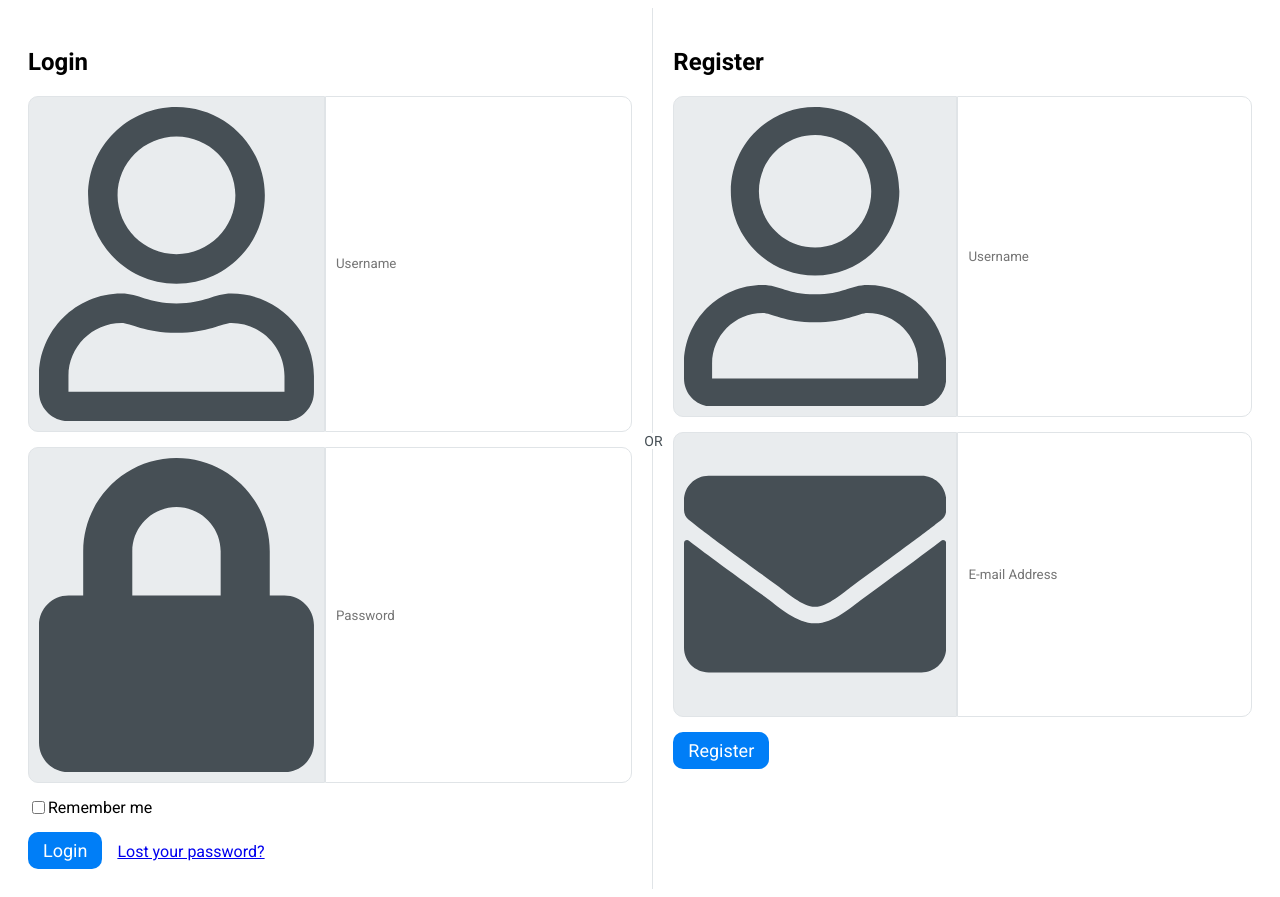
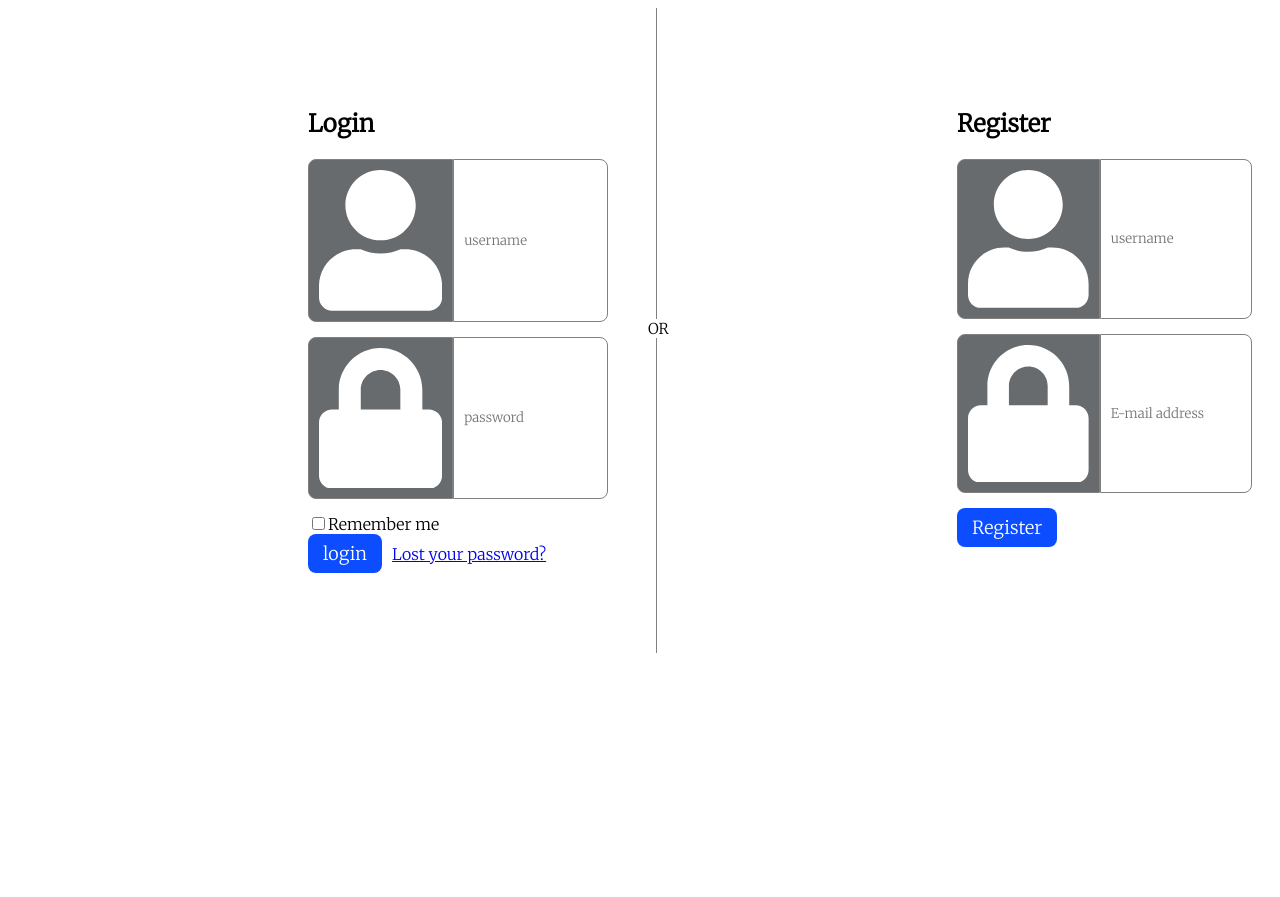
Before and after one commit to ppm-jew9207/front-end-react, a React (Create React App) app: page / in a window 1280 px wide. After the commit the page ends 800 px from the top, so only its background shows below. Built offline with nearby package versions, Linux system fonts and the light colour scheme.

Commit message:
First my commit.
Pirmas bandymas.

```diff
--- a/public/index.html
+++ b/public/index.html
@@ -2,19 +2,11 @@
 <html lang="en">
   <head>
     <meta charset="utf-8" />
-    <link rel="icon" href="%PUBLIC_URL%/favicon.ico" />
-    <meta name="viewport" content="width=device-width, initial-scale=1" />
-    <meta name="theme-color" content="#000000" />
-    <meta
-      name="description"
-      content="Web site created using create-react-app"
-    />
-    <link rel="apple-touch-icon" href="%PUBLIC_URL%/logo192.png" />
-    <link rel="manifest" href="%PUBLIC_URL%/manifest.json" />
-    <title>Mentorystės portalas</title>
+    <title>React App</title>
   </head>
   <body>
     <noscript>You need to enable JavaScript to run this app.</noscript>
     <div id="root"></div>
+
   </body>
 </html>
--- a/src/App.js
+++ b/src/App.js
@@ -1,6 +1,6 @@
-import React from 'react'
-import LoginPage from './pages/LoginPage'
+import React from 'react';
+import LoginPage from './page/LoginPage';
 
-export default function App() {
+export default function app() {
   return <LoginPage />
 }
--- /dev/null
+++ b/src/components/LoginForm.js
@@ -0,0 +1,31 @@
+import React from 'react';
+import {UserIcon, LockIcon} from "../icons/FontIcons";
+
+const LoginForm = () => {
+    return (
+        <div className='form-container'>
+            <h2>Login</h2>
+            <form id="login">
+                <div className="input-container">
+                <UserIcon />
+                <input type="text" name="username" placeholder="username" />
+                </div>
+                <div className="input-container">
+                <LockIcon />
+                <input type="password" name="username" placeholder="password" />
+                </div>
+                <div>
+                <input type="checkbox" name="remember" id="remember" />
+                <label htmlFor="remember" className="remember-me">Remember me</label>
+                </div>
+                <div>
+                    <input className="button" type="submit" value="login"/>
+                    <a href="#" className="lost">Lost your password?</a>
+                </div>
+
+            </form>
+        </div>
+    );
+};
+
+export default LoginForm;
--- /dev/null
+++ b/src/components/RegisterForm.js
@@ -0,0 +1,26 @@
+import React from 'react';
+import {UserIcon, LockIcon} from "../icons/FontIcons";
+
+const RegisterForm = () => {
+return(
+    <div className='form-container'>
+    <h2>Register</h2>
+    <form id="register">
+        <div className="input-container">
+        <UserIcon />
+        <input type="text" name="username" placeholder="username" />
+        </div>
+        <div className="input-container">
+        <LockIcon />
+        <input type="email" name="email" placeholder="E-mail address" />
+        </div>
+        <div>
+            <input className="button" type="submit" value="Register"/>
+        </div>
+
+    </form>
+</div>
+);
+}
+
+export default RegisterForm;
--- /dev/null
+++ b/src/icons/FontIcons.js
@@ -0,0 +1,11 @@
+import React from "react";
+
+export const UserIcon = () => {
+    return(
+        <svg aria-hidden="true" focusable="false" data-prefix="fas" data-icon="user" class="svg-inline--fa fa-user fa-w-14" role="img" xmlns="http://www.w3.org/2000/svg" viewBox="0 0 448 512"><path fill="currentColor" d="M224 256c70.7 0 128-57.3 128-128S294.7 0 224 0 96 57.3 96 128s57.3 128 128 128zm89.6 32h-16.7c-22.2 10.2-46.9 16-72.9 16s-50.6-5.8-72.9-16h-16.7C60.2 288 0 348.2 0 422.4V464c0 26.5 21.5 48 48 48h352c26.5 0 48-21.5 48-48v-41.6c0-74.2-60.2-134.4-134.4-134.4z"></path></svg>
+    )
+}
+export const LockIcon = () => {
+    return(
+        <svg aria-hidden="true" focusable="false" data-prefix="fas" data-icon="lock" class="svg-inline--fa fa-lock fa-w-14" role="img" xmlns="http://www.w3.org/2000/svg" viewBox="0 0 448 512"><path fill="currentColor" d="M400 224h-24v-72C376 68.2 307.8 0 224 0S72 68.2 72 152v72H48c-26.5 0-48 21.5-48 48v192c0 26.5 21.5 48 48 48h352c26.5 0 48-21.5 48-48V272c0-26.5-21.5-48-48-48zm-104 0H152v-72c0-39.7 32.3-72 72-72s72 32.3 72 72v72z"></path></svg>    )
+}
--- /dev/null
+++ b/src/index.css
@@ -0,0 +1,74 @@
+@import url('https://fonts.googleapis.com/css2?family=Merriweather:wght@300&display=swap');
+
+*{
+  font-family: 'Merriweather', serif;
+}
+
+.input-container{
+  width: 100%;
+  display: flex;
+  margin-bottom: 15px;
+  align-items: stretch;
+  max-width: 300px;
+}
+.form-container{
+flex-grow: 9;
+padding: 80px 20px;
+padding-left: 300px;
+}
+
+.input-container svg{
+  padding: 10px;
+  background: rgb(103, 107, 110);
+  color: white;
+  min-width: 14px;
+  text-align: center;
+  border-top-left-radius:8px ;
+  border-bottom-left-radius:8px ;
+  border: 1px solid grey;
+}
+.input-container input{
+  width: 100%;
+  padding: 10px;
+  outline: none;
+  border-top-right-radius:8px ;
+  border-bottom-right-radius:8px ;
+  border: 1px solid grey;
+}
+
+.flex-container{
+  display: flex;
+  align-items: stretch;
+}
+
+.button{
+  color: white;
+  background: rgb(12, 77, 255);
+  border: none;
+  padding: 8px 15px;
+  font-size: 18px;
+  border-radius: 8px;
+}
+.button:hover{
+  cursor: pointer;
+  background-color: rgb(12, 152, 207);
+  transition: .3s;
+  overflow: hidden;
+}
+.separator{
+  background: grey;
+  max-width: 1px;
+}
+.separator label{
+  position: relative;
+  background: white;
+  top: 48%;
+  font-size: 15px;
+  left: -8px;
+}
+.lost{
+  padding: 0 10px;
+}
+.remember-me{
+  padding-bottom: 20px;
+}
--- a/src/index.js
+++ b/src/index.js
@@ -1,6 +1,6 @@
 import React from 'react';
 import ReactDOM from 'react-dom';
-import './styles/index.css';
+import './index.css';
 import App from './App';
 
 ReactDOM.render(
--- /dev/null
+++ b/src/page/LoginPage.js
@@ -0,0 +1,15 @@
+import React from 'react';
+import LoginForm from '../components/LoginForm';
+import RegisterForm from '../components/RegisterForm';
+
+const LoginPage = () => {
+    return <div class="flex-container">
+        <LoginForm />
+        <div className="separator">
+            <label>OR</label>
+        </div>
+        <RegisterForm />
+    </div>
+}
+
+export default LoginPage
```
Also changed, not shown: package.json (+4 -4 lines), public/robots.txt (added), 1 other file (tests, documents, lock files or other folders).
